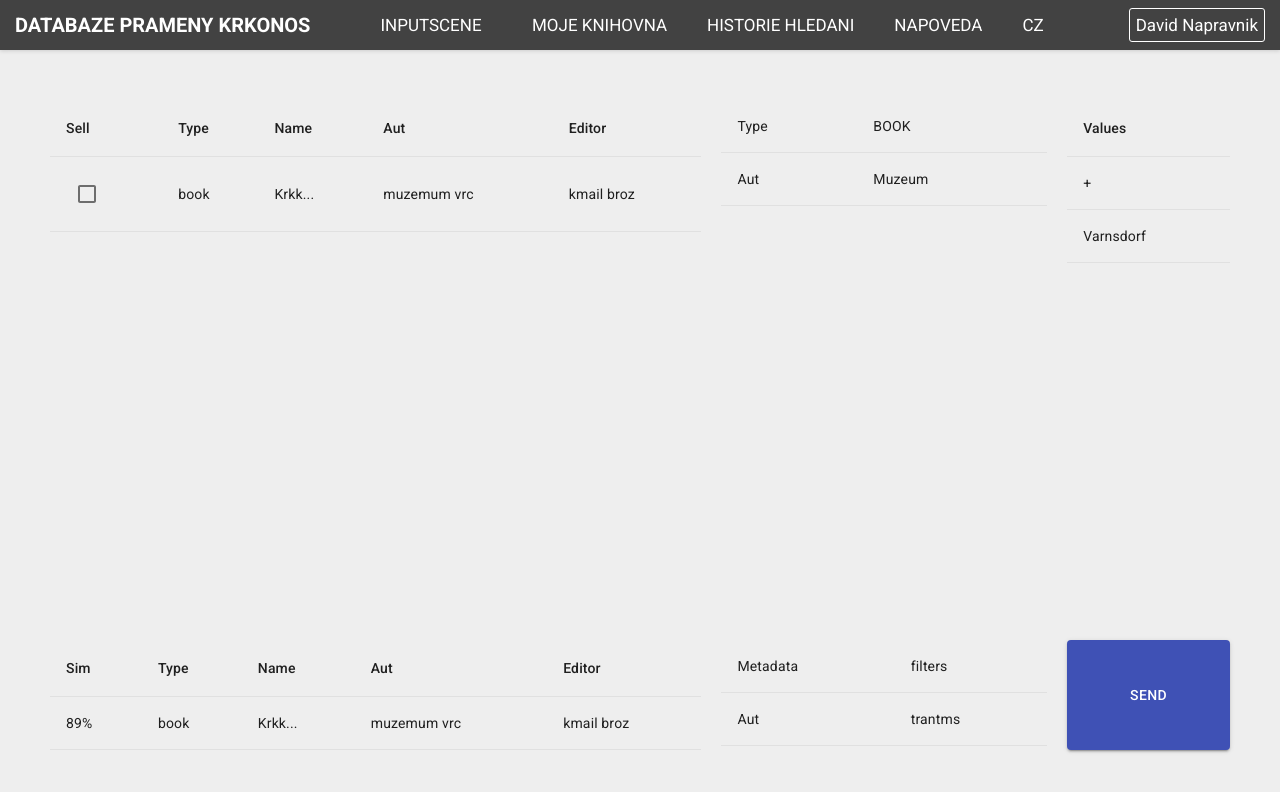
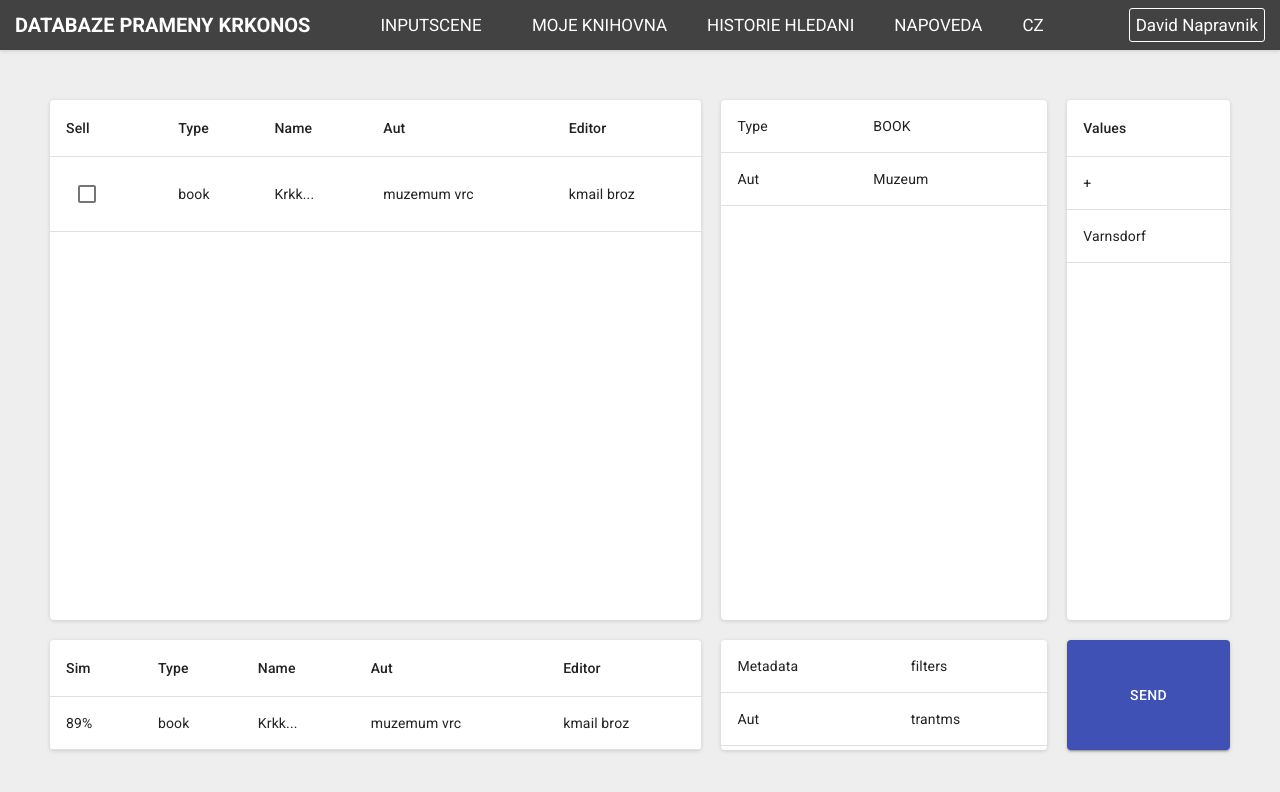
Before and after one commit to EbrithilNogare/PraK, a React app in the folder frontend/: page /prak/edit in a window 1280 px wide. Shown: the top 792 px of the page. Built offline with nearby package versions, Linux system fonts and the light colour scheme.

Commit message:
edit scene fixed and ready to present

```diff
--- a/frontend/src/scenes/edit/editScene.jsx
+++ b/frontend/src/scenes/edit/editScene.jsx
@@ -2,21 +2,34 @@ import React from "react"
 
 import {
 	Button,
+	ButtonGroup,
+	CardContent,
+	Checkbox,
+	FormControl,
+	InputLabel,
+	LinearProgress,
+	MenuItem,
+	Select,
 	Table,
 	TableBody,
 	TableCell,
 	TableContainer,
 	TableHead,
 	TableRow,
-	Checkbox,
+	TextField,
+	Typography,
 } from '@material-ui/core'
 
-import "./editScene.scss"
+import { Pair } from '../../components/layout'
+import Paper from '../../components/paper'
+
+import styles from './editScene.module.scss'
 
 class EditScene extends React.Component {
 	render(){
 		return(
-			<div className="EditScene">
+			<div className={styles.editScene}>
+				<Paper>
 					<TableContainer>
 						<Table aria-label="simple table">
 							<TableHead>
@@ -41,7 +54,9 @@ class EditScene extends React.Component {
 							</TableBody>
 						</Table>
 					</TableContainer>
+				</Paper>
 
+				<Paper>
 					<TableContainer>
 						<Table aria-label="simple table">
 							<TableBody>
@@ -59,7 +74,10 @@ class EditScene extends React.Component {
 							</TableBody>
 						</Table>
 					</TableContainer>
+				</Paper>
 
+
+				<Paper>
 					<TableContainer>
 						<Table aria-label="simple table">
 							<TableHead>
@@ -80,7 +98,9 @@ class EditScene extends React.Component {
 							</TableBody>
 						</Table>
 					</TableContainer>
+				</Paper>
 
+				<Paper>
 					<TableContainer>
 						<Table aria-label="simple table">
 							<TableHead>
@@ -105,7 +125,9 @@ class EditScene extends React.Component {
 							</TableBody>
 						</Table>
 					</TableContainer>
+				</Paper>
 
+				<Paper>
 					<TableContainer>
 						<Table aria-label="simple table">
 							<TableBody>
@@ -123,6 +145,7 @@ class EditScene extends React.Component {
 							</TableBody>
 						</Table>
 					</TableContainer>
+				</Paper>
 
 				<Button variant="contained" color="primary">Send</Button>
 
--- a/frontend/src/scenes/edit/editScene.scss
+++ b/frontend/src/scenes/edit/editScene.module.scss
@@ -1,4 +1,4 @@
-.EditScene{
+.editScene{
 	padding: 50px;
 	display: grid;
 	grid-template-columns: 4fr 2fr 1fr;
```
Lines whose indentation alone changed are shown as unchanged.
